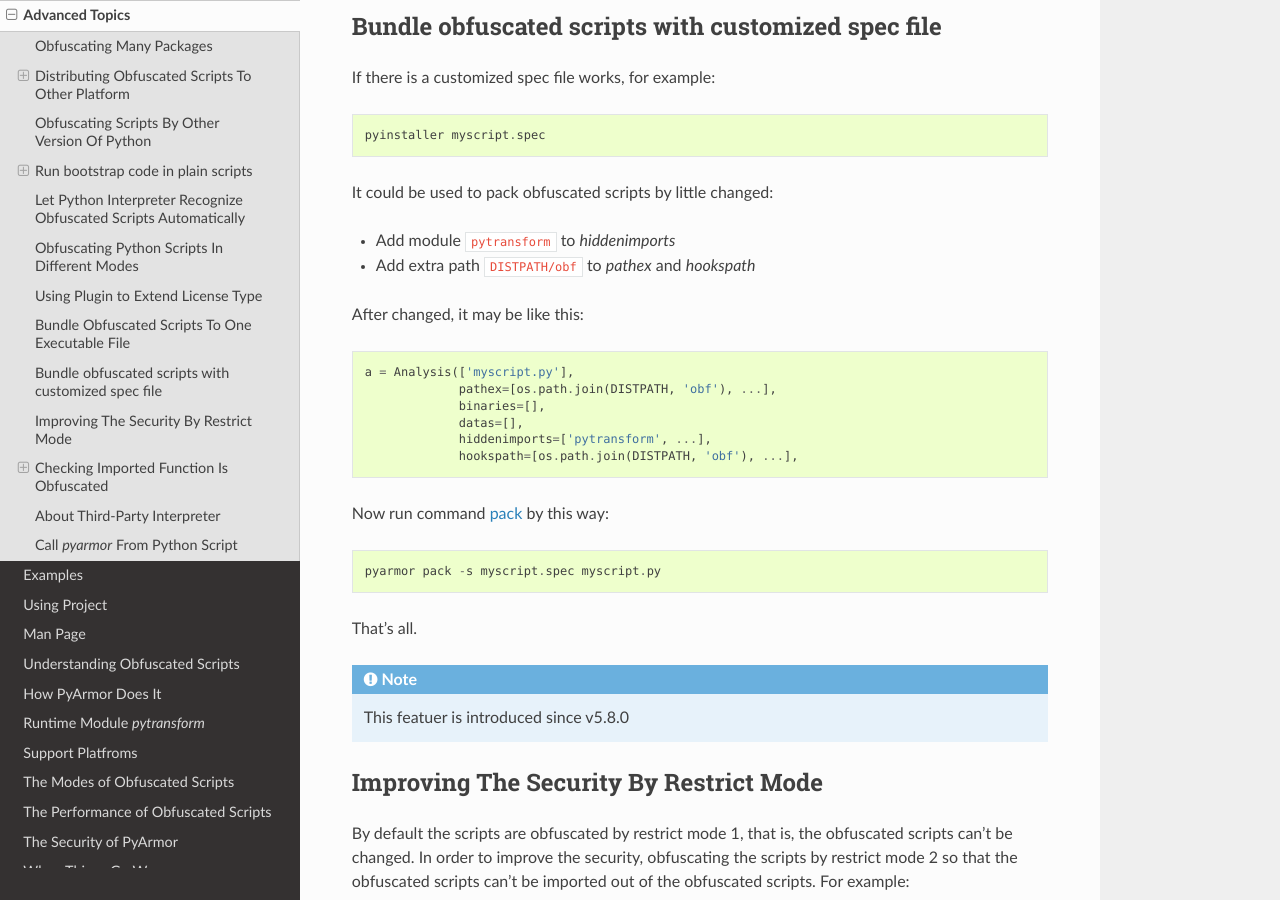
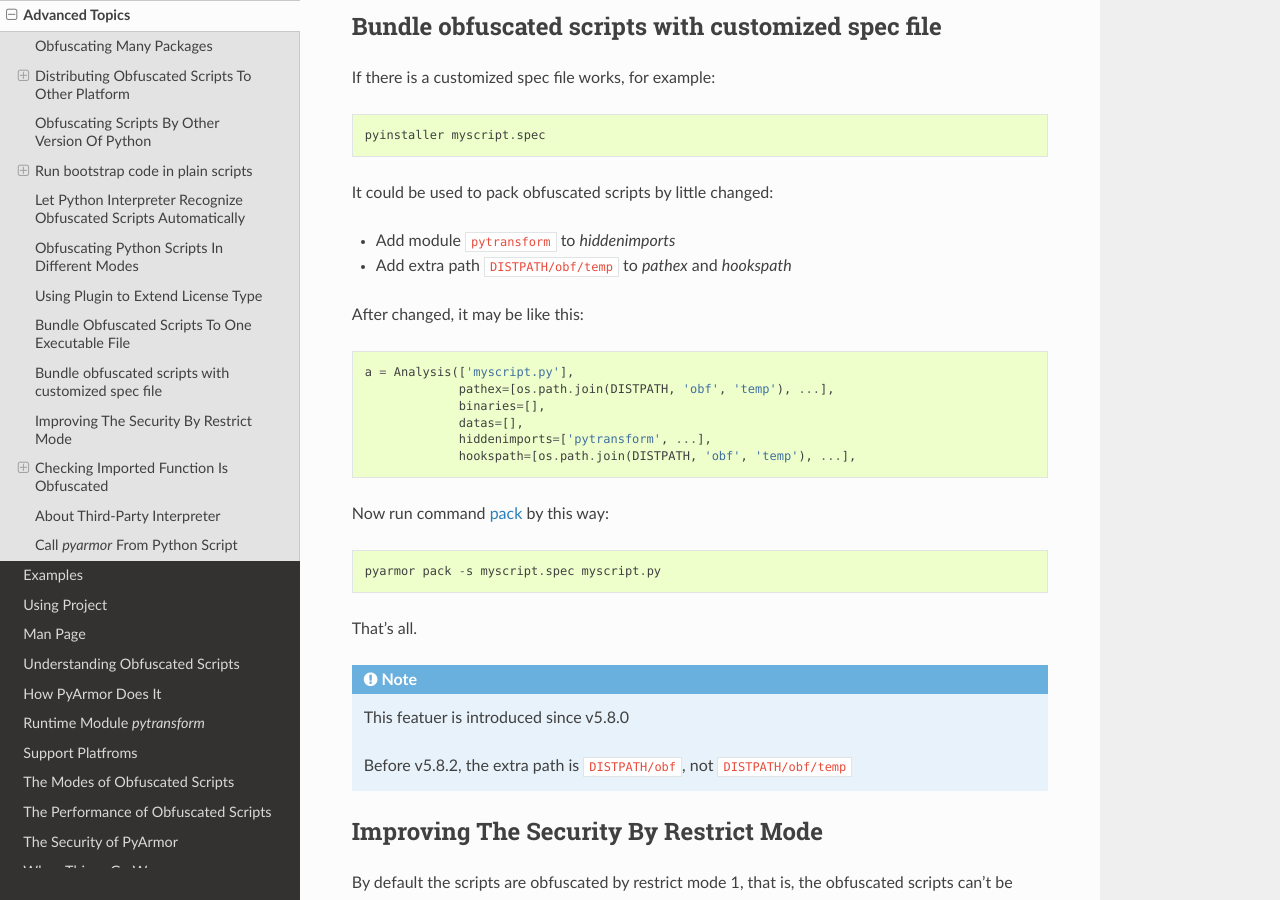
Before and after one commit to dashingsoft/pyarmor, a Sphinx documentation site: the page built from docs/advanced.rst, in a window 1280 px wide and 900 px high, scrolled down 10350 px. Built offline with Sphinx 7.4.7 and the Read the Docs theme 2.0.0, drawn with Linux system fonts in a browser that asks for light colours; some of the changed text lies outside the part shown.

```diff
--- a/docs/advanced.rst
+++ b/docs/advanced.rst
@@ -479,16 +479,16 @@ If there is a customized spec file works, for example::
 It could be used to pack obfuscated scripts by little changed:
 
 * Add module ``pytransform`` to `hiddenimports`
-* Add extra path ``DISTPATH/obf`` to `pathex` and `hookspath`
+* Add extra path ``DISTPATH/obf/temp`` to `pathex` and `hookspath`
 
 After changed, it may be like this::
 
     a = Analysis(['myscript.py'],
-                 pathex=[os.path.join(DISTPATH, 'obf'), ...],
+                 pathex=[os.path.join(DISTPATH, 'obf', 'temp'), ...],
                  binaries=[],
                  datas=[],
                  hiddenimports=['pytransform', ...],
-                 hookspath=[os.path.join(DISTPATH, 'obf'), ...],
+                 hookspath=[os.path.join(DISTPATH, 'obf', 'temp'), ...],
 
 Now run command :ref:`pack` by this way::
 
@@ -499,6 +499,8 @@ That's all.
 .. note::
 
    This featuer is introduced since v5.8.0
+
+   Before v5.8.2, the extra path is ``DISTPATH/obf``, not ``DISTPATH/obf/temp``
 
 .. _improving the security by restrict mode:
 
```
Also changed, not shown: other parts of docs/advanced.rst (+1 -1 lines).
